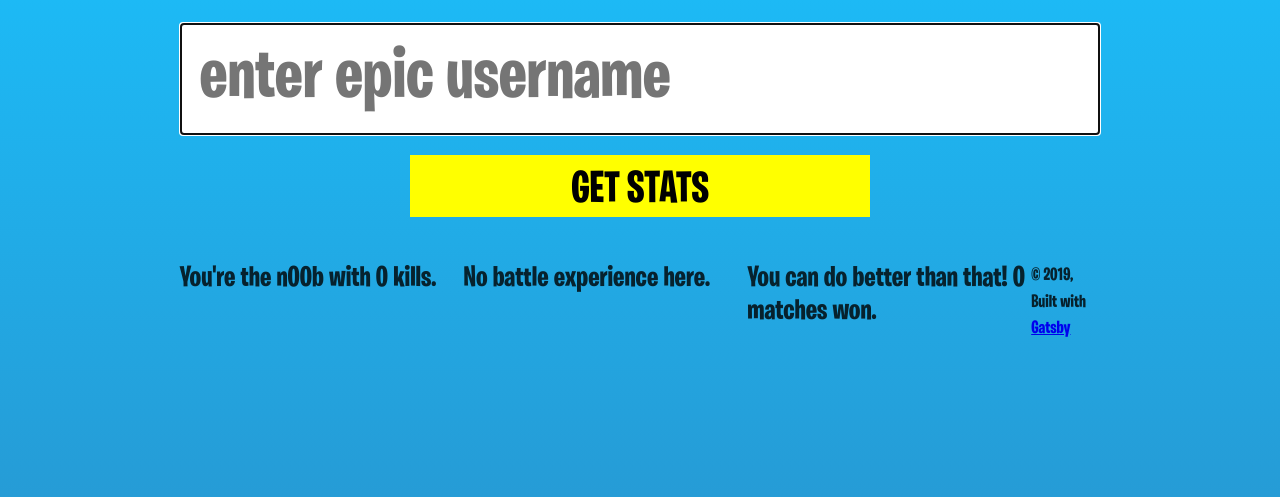
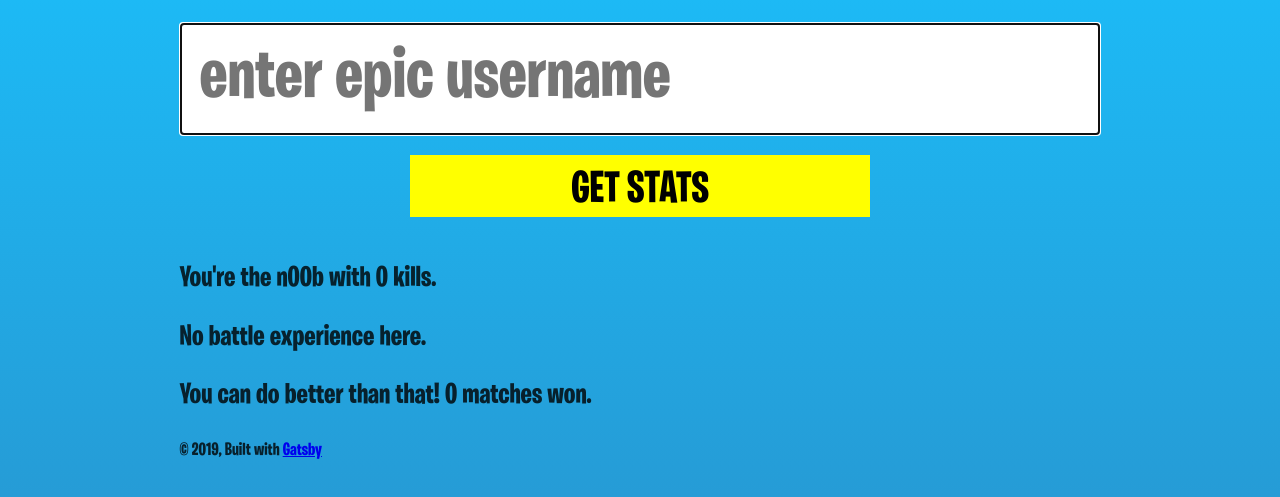
Before and after one commit to artosousa/myFortnite, a Gatsby site: page / in a window 1280 px wide. Shown: the part 159-656 px from the top of the page. Built offline with nearby package versions, Linux system fonts and the light colour scheme; Gatsby itself is replaced by a stand-in of ours.

Commit message:
updated app

```diff
--- a/package.json
+++ b/package.json
@@ -5,9 +5,11 @@
   "version": "0.1.0",
   "author": "Arthur Sousa <artosousa@gmail.com>",
   "dependencies": {
+    "@material-ui/styles": "^4.0.0-beta.1",
     "gatsby": "^2.4.2",
     "gatsby-image": "^2.0.41",
     "gatsby-plugin-manifest": "^2.1.1",
+    "gatsby-plugin-material-ui": "^2.0.0-beta.0",
     "gatsby-plugin-offline": "^2.1.0",
     "gatsby-plugin-react-helmet": "^3.0.12",
     "gatsby-plugin-sharp": "^2.0.36",
@@ -19,6 +21,8 @@
     "react-helmet": "^5.2.1"
   },
   "devDependencies": {
+    "@babel/cli": "^7.4.4",
+    "@babel/core": "^7.4.4",
     "prettier": "^1.17.0"
   },
   "keywords": [
--- a/src/components/player-data.css
+++ b/src/components/player-data.css
@@ -1,8 +1,3 @@
-div.stat-card{
-    width: calc(33% - 20px);
-    position: relative;
-    float: left;
-}
 
 button#user-submit{
     width: 50%;
--- a/src/components/player-data.js
+++ b/src/components/player-data.js
@@ -1,4 +1,5 @@
 import React, {Component, Fragment} from 'react';
+
 import './player-data.css';
 
 export default class PlayerData extends Component {
```
Also changed, not shown: 1 other file.
